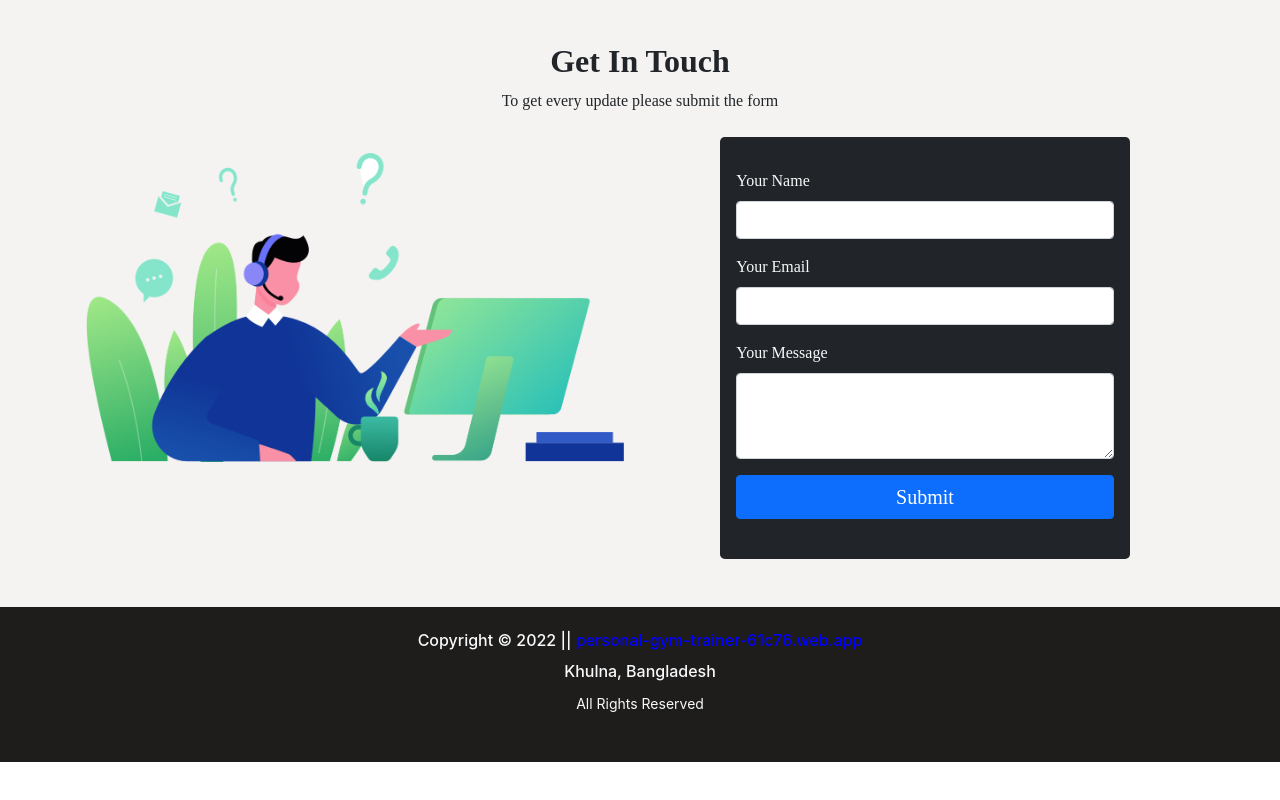
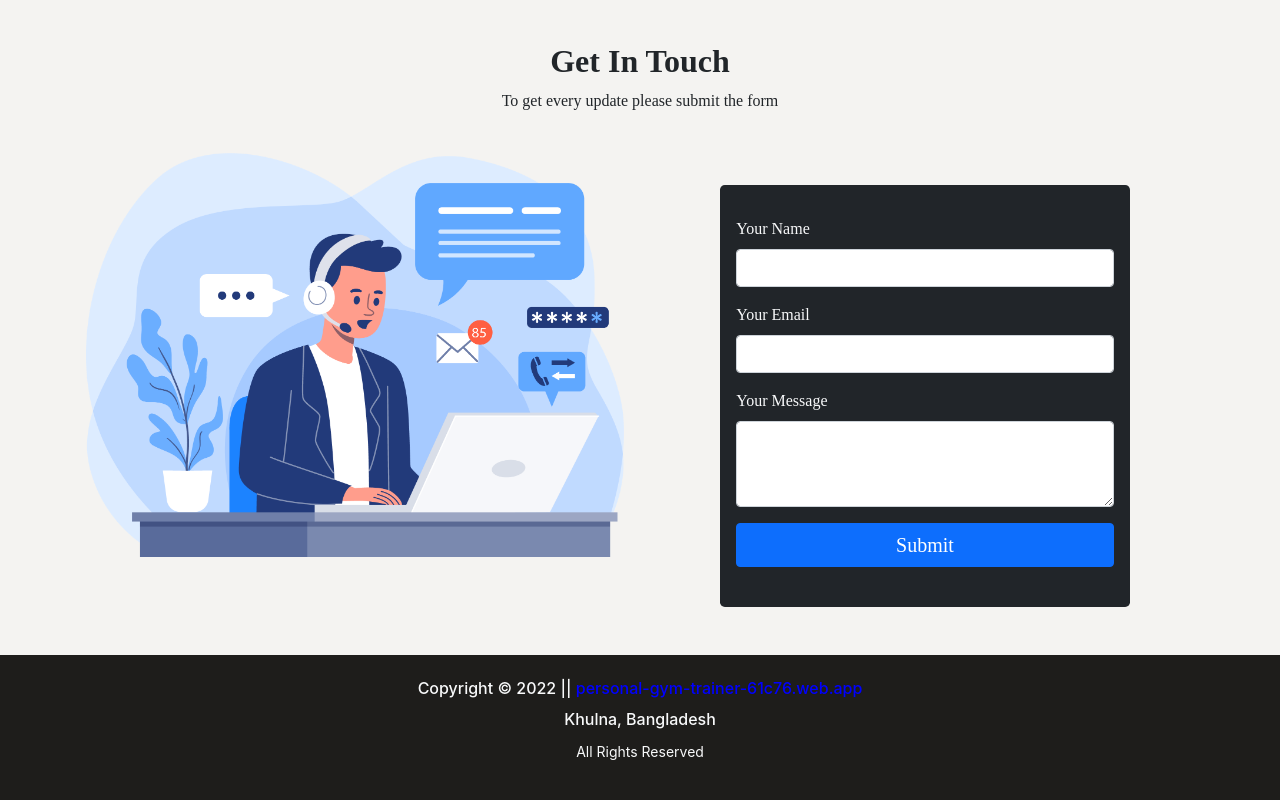
Before and after one commit to Fahimphero/personal-gym-trainer, a React (Create React App) app: page / in a window 1280 px wide. Shown: the part 1805-2605 px from the top of the page. Before the commit the page ends 2567 px from the top, so only its background shows below. Built offline with nearby package versions, Linux system fonts and the light colour scheme; no server answers; the HTML template or start-up script is replaced by a standard one.

Commit message:
new contact-pic added

```diff
--- a/src/Pages/Form/Form.js
+++ b/src/Pages/Form/Form.js
@@ -1,5 +1,5 @@
 import React from 'react';
-import image from '../../Images/contact-img.png'
+import image from '../../Images/contact me.png'
 import './Form.css'
 
 const Form = () => {
@@ -14,7 +14,7 @@ const Form = () => {
                     <img className='img-fluid' src={image} alt="" />
                 </div>
                 <div className="col-12 col-lg-6 ">
-                    <form className='w-75 mx-auto bg-dark p-3 rounded-3'>
+                    <form className='w-75 mx-auto bg-dark p-3 rounded-3 mt-5'>
                         <div className="mb-3 mt-3">
                             <label className="form-label text-light">Your Name</label>
                             <input type="text" className="form-control" id="" ></input>
```
Also changed, not shown: src/Images/contact me.png (added).
